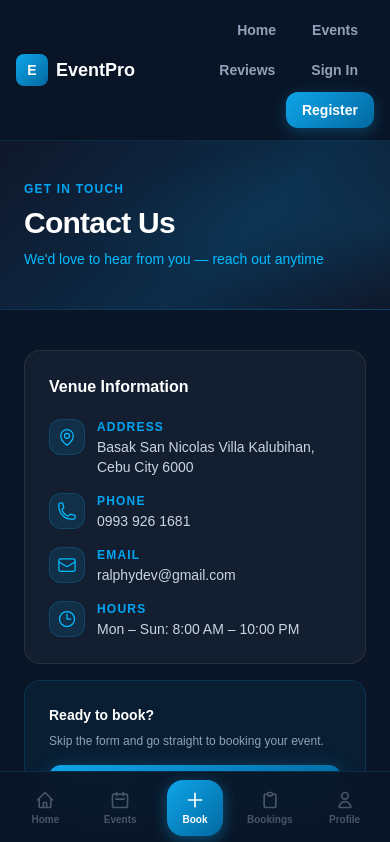
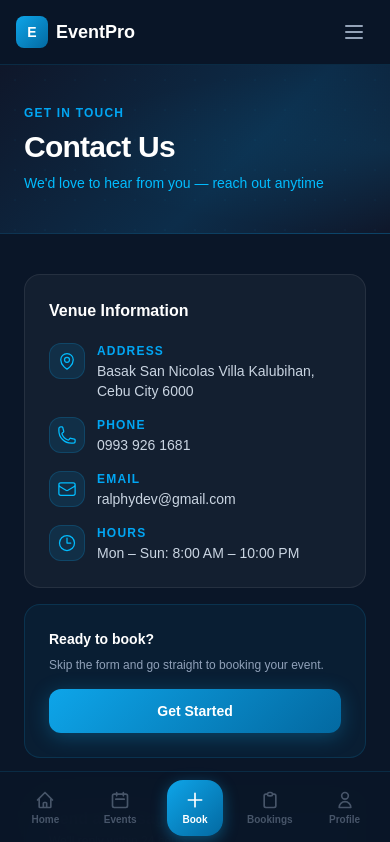
Before and after one commit to Ralphy-777/events-bookings, a Next.js app in the folder frontend/: page /contact in a window 390 px wide. Shown: the top 842 px of the page. Built offline with nearby package versions, Linux system fonts and the light colour scheme.

Commit message:
fix: proper hamburger menu - all links hidden on mobile into dropdown

```diff
--- a/frontend/components/MobileNav.tsx
+++ b/frontend/components/MobileNav.tsx
@@ -26,60 +26,161 @@ interface MobileNavProps {
   notificationTokenKey?: string;
 }
 
-export default function MobileNav({ brand = 'EventPro', links, showNotification = false, notificationTokenKey = 'clientToken' }: MobileNavProps) {
-  const [dropdownOpen, setDropdownOpen] = useState<number | null>(null);
+export default function MobileNav({
+  brand = 'EventPro',
+  links,
+  showNotification = false,
+  notificationTokenKey = 'clientToken',
+}: MobileNavProps) {
+  const [menuOpen, setMenuOpen] = useState(false);
+  const [openDropdown, setOpenDropdown] = useState<number | null>(null);
   const navRef = useRef<HTMLDivElement>(null);
 
+  // Close on outside click
   useEffect(() => {
     const handler = (e: MouseEvent) => {
       if (navRef.current && !navRef.current.contains(e.target as Node)) {
-        setDropdownOpen(null);
+        setMenuOpen(false);
+        setOpenDropdown(null);
       }
     };
     document.addEventListener('mousedown', handler);
     return () => document.removeEventListener('mousedown', handler);
   }, []);
 
-  const hlStyle = { background: 'linear-gradient(135deg, #0ea5e9, #0369a1)', boxShadow: '0 4px 15px rgba(14,165,233,0.3)' };
+  const hlStyle = {
+    background: 'linear-gradient(135deg, #0ea5e9, #0369a1)',
+    boxShadow: '0 4px 15px rgba(14,165,233,0.3)',
+  };
 
-  const renderLink = (link: NavLink, i: number) => {
+  const close = () => { setMenuOpen(false); setOpenDropdown(null); };
+
+  return (
+    <nav
+      ref={navRef}
+      className="sticky top-0 z-50 border-b"
+      style={{ background: 'rgba(10,22,40,0.97)', borderColor: 'rgba(14,165,233,0.15)', backdropFilter: 'blur(20px)' }}
+    >
+      <div className="max-w-7xl mx-auto px-4 sm:px-6 py-3 flex items-center justify-between">
+
+        {/* Brand */}
+        <Link href="/" className="flex items-center gap-2 shrink-0" onClick={close}>
+          <div className="w-8 h-8 rounded-lg flex items-center justify-center text-sm font-black text-white"
+            style={{ background: 'linear-gradient(135deg, #0ea5e9, #0369a1)' }}>E</div>
+          <span className="text-lg font-black text-white">{brand}</span>
+        </Link>
+
+        {/* Desktop links — hidden on mobile */}
+        <div className="hidden md:flex items-center gap-1">
+          {links.map((link, i) => {
             if (link.dropdown) {
-      const isOpen = dropdownOpen === i;
+              const isOpen = openDropdown === i;
               return (
                 <div key={i} className="relative">
                   <button
-            onClick={() => setDropdownOpen(isOpen ? null : i)}
+                    onClick={() => setOpenDropdown(isOpen ? null : i)}
                     className="flex items-center gap-1.5 px-4 py-2 text-sm font-semibold rounded-xl transition-all text-slate-400 hover:text-white hover:bg-white/10"
                   >
-            <svg className="w-4 h-4" fill="none" stroke="currentColor" viewBox="0 0 24 24">
-              <path strokeLinecap="round" strokeLinejoin="round" strokeWidth={2} d="M16 7a4 4 0 11-8 0 4 4 0 018 0zM12 14a7 7 0 00-7 7h14a7 7 0 00-7-7z" />
-            </svg>
                     {link.label}
                     <svg className={`w-3.5 h-3.5 transition-transform ${isOpen ? 'rotate-180' : ''}`} fill="none" stroke="currentColor" viewBox="0 0 24 24">
                       <path strokeLinecap="round" strokeLinejoin="round" strokeWidth={2.5} d="M19 9l-7 7-7-7" />
                     </svg>
                   </button>
-
                   {isOpen && (
-            <div
-              className="absolute right-0 top-full mt-2 w-48 rounded-2xl overflow-hidden shadow-2xl z-50"
-              style={{ background: 'rgba(10,22,40,0.98)', border: '1px solid rgba(14,165,233,0.2)', backdropFilter: 'blur(20px)' }}
-            >
-              {link.dropdown.map((item, j) => (
+                    <div className="absolute right-0 top-full mt-2 w-48 rounded-2xl overflow-hidden shadow-2xl z-50"
+                      style={{ background: 'rgba(10,22,40,0.98)', border: '1px solid rgba(14,165,233,0.2)', backdropFilter: 'blur(20px)' }}>
+                      {link.dropdown.map((item, j) =>
                         item.href ? (
-                  <Link key={j} href={item.href}
-                    onClick={() => setDropdownOpen(null)}
-                    className={`flex items-center gap-2.5 px-4 py-3 text-sm font-semibold transition-all ${item.danger ? 'text-red-400 hover:bg-red-500/10' : 'text-slate-300 hover:text-white hover:bg-white/10'}`}>
+                          <Link key={j} href={item.href} onClick={close}
+                            className={`flex items-center px-4 py-3 text-sm font-semibold transition-all ${item.danger ? 'text-red-400 hover:bg-red-500/10' : 'text-slate-300 hover:text-white hover:bg-white/10'}`}>
                             {item.label}
                           </Link>
                         ) : (
-                  <button key={j}
-                    onClick={() => { setDropdownOpen(null); item.onClick?.(); }}
-                    className={`w-full flex items-center gap-2.5 px-4 py-3 text-sm font-semibold transition-all ${item.danger ? 'text-red-400 hover:bg-red-500/10' : 'text-slate-300 hover:text-white hover:bg-white/10'}`}>
+                          <button key={j} onClick={() => { close(); item.onClick?.(); }}
+                            className={`w-full text-left px-4 py-3 text-sm font-semibold transition-all ${item.danger ? 'text-red-400 hover:bg-red-500/10' : 'text-slate-300 hover:text-white hover:bg-white/10'}`}>
                             {item.label}
                           </button>
                         )
-              ))}
+                      )}
+                    </div>
+                  )}
+                </div>
+              );
+            }
+            return link.href ? (
+              <Link key={i} href={link.href}
+                className={`px-4 py-2 text-sm font-semibold rounded-xl transition-all ${link.highlight ? 'text-white' : 'text-slate-400 hover:text-white hover:bg-white/10'}`}
+                style={link.highlight ? hlStyle : {}}>
+                {link.label}
+              </Link>
+            ) : (
+              <button key={i} onClick={link.onClick}
+                className="px-4 py-2 text-sm font-semibold rounded-xl transition-all text-slate-400 hover:text-white hover:bg-white/10">
+                {link.label}
+              </button>
+            );
+          })}
+          {showNotification && <NotificationBell tokenKey={notificationTokenKey} />}
+        </div>
+
+        {/* Mobile right side */}
+        <div className="flex md:hidden items-center gap-2">
+          {showNotification && <NotificationBell tokenKey={notificationTokenKey} />}
+          <button
+            onClick={() => setMenuOpen(!menuOpen)}
+            className="p-2 rounded-xl transition-all hover:bg-white/10"
+            style={{ color: '#94a3b8' }}
+            aria-label="Menu"
+          >
+            {menuOpen ? (
+              <svg className="w-6 h-6" fill="none" stroke="currentColor" viewBox="0 0 24 24">
+                <path strokeLinecap="round" strokeLinejoin="round" strokeWidth={2} d="M6 18L18 6M6 6l12 12" />
+              </svg>
+            ) : (
+              <svg className="w-6 h-6" fill="none" stroke="currentColor" viewBox="0 0 24 24">
+                <path strokeLinecap="round" strokeLinejoin="round" strokeWidth={2} d="M4 6h16M4 12h16M4 18h16" />
+              </svg>
+            )}
+          </button>
+        </div>
+      </div>
+
+      {/* Mobile dropdown menu */}
+      {menuOpen && (
+        <div
+          className="md:hidden px-4 pb-4"
+          style={{ borderTop: '1px solid rgba(14,165,233,0.1)' }}
+        >
+          <div className="pt-3 space-y-1">
+            {links.map((link, i) => {
+              if (link.dropdown) {
+                const isOpen = openDropdown === i;
+                return (
+                  <div key={i}>
+                    <button
+                      onClick={() => setOpenDropdown(isOpen ? null : i)}
+                      className="w-full flex items-center justify-between px-4 py-3 text-sm font-semibold text-slate-300 hover:text-white hover:bg-white/10 rounded-xl transition-all"
+                    >
+                      <span>{link.label}</span>
+                      <svg className={`w-4 h-4 transition-transform ${isOpen ? 'rotate-180' : ''}`} fill="none" stroke="currentColor" viewBox="0 0 24 24">
+                        <path strokeLinecap="round" strokeLinejoin="round" strokeWidth={2} d="M19 9l-7 7-7-7" />
+                      </svg>
+                    </button>
+                    {isOpen && (
+                      <div className="ml-4 mt-1 space-y-1 pl-3" style={{ borderLeft: '2px solid rgba(14,165,233,0.2)' }}>
+                        {link.dropdown.map((item, j) =>
+                          item.href ? (
+                            <Link key={j} href={item.href} onClick={close}
+                              className={`block px-3 py-2.5 text-sm font-semibold rounded-xl transition-all ${item.danger ? 'text-red-400 hover:bg-red-500/10' : 'text-slate-400 hover:text-white hover:bg-white/10'}`}>
+                              {item.label}
+                            </Link>
+                          ) : (
+                            <button key={j} onClick={() => { close(); item.onClick?.(); }}
+                              className={`w-full text-left px-3 py-2.5 text-sm font-semibold rounded-xl transition-all ${item.danger ? 'text-red-400 hover:bg-red-500/10' : 'text-slate-400 hover:text-white hover:bg-white/10'}`}>
+                              {item.label}
+                            </button>
+                          )
+                        )}
                       </div>
                     )}
                   </div>
@@ -87,35 +188,21 @@ export default function MobileNav({ brand = 'EventPro', links, showNotification
               }
 
               return link.href ? (
-      <Link key={i} href={link.href}
-        className={`px-4 py-2 text-sm font-semibold rounded-xl transition-all ${link.highlight ? 'text-white hover:-translate-y-0.5' : 'text-slate-400 hover:text-white hover:bg-white/10'}`}
+                <Link key={i} href={link.href} onClick={close}
+                  className={`block px-4 py-3 text-sm font-semibold rounded-xl transition-all ${link.highlight ? 'text-white text-center' : 'text-slate-300 hover:text-white hover:bg-white/10'}`}
                   style={link.highlight ? hlStyle : {}}>
                   {link.label}
                 </Link>
               ) : (
-      <button key={i} onClick={link.onClick}
-        className={`px-4 py-2 text-sm font-semibold rounded-xl transition-all ${link.highlight ? 'text-white hover:-translate-y-0.5' : 'text-slate-400 hover:text-white hover:bg-white/10'}`}
-        style={link.highlight ? hlStyle : {}}>
+                <button key={i} onClick={() => { close(); link.onClick?.(); }}
+                  className="w-full text-left px-4 py-3 text-sm font-semibold rounded-xl transition-all text-slate-300 hover:text-white hover:bg-white/10">
                   {link.label}
                 </button>
               );
-  };
-
-  return (
-    <nav className="sticky top-0 z-50 border-b" ref={navRef}
-      style={{ background: 'rgba(10,22,40,0.96)', borderColor: 'rgba(14,165,233,0.15)', backdropFilter: 'blur(20px)' }}>
-      <div className="max-w-7xl mx-auto px-4 sm:px-6 py-3 flex items-center justify-between">
-        <Link href="/" className="flex items-center gap-2 shrink-0">
-          <div className="w-8 h-8 rounded-lg flex items-center justify-center text-sm font-black text-white"
-            style={{ background: 'linear-gradient(135deg, #0ea5e9, #0369a1)' }}>E</div>
-          <span className="text-lg font-black text-white">{brand}</span>
-        </Link>
-
-        <div className="flex items-center gap-1 flex-wrap justify-end">
-          {links.map((link, i) => renderLink(link, i))}
-          {showNotification && <NotificationBell tokenKey={notificationTokenKey} />}
+            })}
           </div>
         </div>
+      )}
     </nav>
   );
 }
```
Lines whose indentation alone changed are shown as unchanged.
